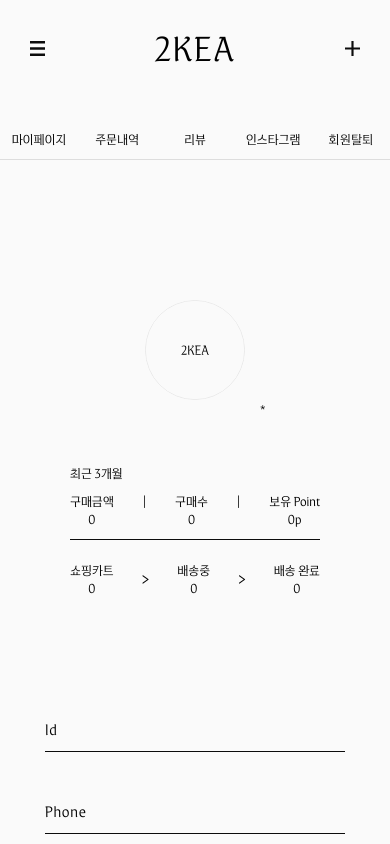
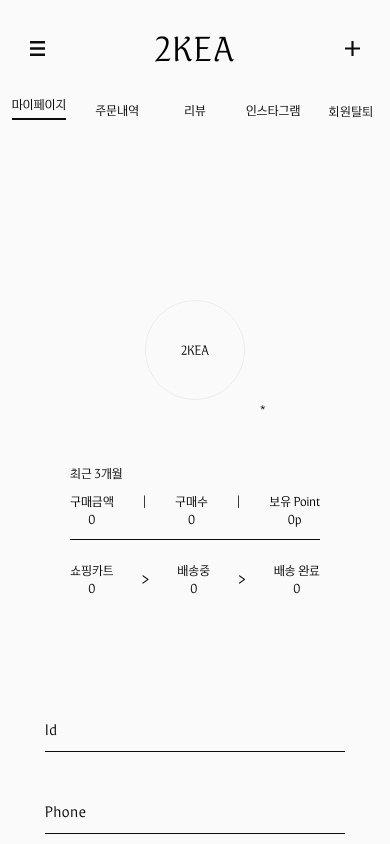
Before and after one commit to dozeoffzz/2KEA-Studio, a React (Vite) app: page /auth/me in a window 390 px wide. Shown: the top 844 px of the page. Built offline with nearby package versions, Linux system fonts and the light colour scheme; no server answers.

Commit message:
fix: 리뷰페이지 반응형 수정
-헤더 투명제거

```diff
--- a/src/components/common/SideMenuBar.jsx
+++ b/src/components/common/SideMenuBar.jsx
@@ -6,14 +6,15 @@ import WithdrawModal from "../modals/WithdrawModal";
 
 const SideMenu = styled.div`
   position: fixed;
-  top: 120px;
+  top: 0px;
   left: 0;
   right: 0;
   display: flex;
   justify-content: space-around;
   width: 100%;
   z-index: 1;
-  border-bottom: 1px solid ${Theme.colors.grayline};
+  background: ${Theme.colors.white};
+  height: 180px;
 
   ${({ theme }) => theme.media.tablet} {
     position: fixed;
@@ -21,11 +22,11 @@ const SideMenu = styled.div`
     font-size: ${Theme.fontsize.tablet.medium};
     flex-direction: row;
     justify-content: space-around;
-    top: 120px;
+    top: 0px;
     right: 0;
     left: 0;
     width: 100%;
-    height: 40px;
+    height: 180px;
   }
 
   ${({ theme }) => theme.media.mobile} {
@@ -35,11 +36,11 @@ const SideMenu = styled.div`
     font-size: ${Theme.fontsize.tablet.medium};
     flex-direction: row;
     justify-content: space-around;
-    top: 120px;
+    top: 0px;
     right: 0;
     left: 0;
     width: 100%;
-    height: 40px;
+    height: 120px;
   }
 `;
 
@@ -48,12 +49,12 @@ const SideMenuMyPage = styled.div`
   display: flex;
   flex: 1;
   justify-content: center;
-  align-items: center;
+  align-items: flex-end;
 
   ${({ theme }) => theme.media.tablet} {
     display: flex;
     justify-content: center;
-    align-items: center;
+    align-items: flex-end;
     border: none;
   }
 
@@ -62,7 +63,7 @@ const SideMenuMyPage = styled.div`
     font-size: ${Theme.fontsize.mobile.mini};
     display: flex;
     justify-content: center;
-    align-items: center;
+    align-items: flex-end;
     border: none;
   }
 `;
@@ -72,12 +73,12 @@ const SideMenuOrder = styled.div`
   display: flex;
   flex: 1;
   justify-content: center;
-  align-items: center;
+  align-items: flex-end;
 
   ${({ theme }) => theme.media.tablet} {
     display: flex;
     justify-content: center;
-    align-items: center;
+    align-items: flex-end;
     border: none;
   }
 
@@ -86,7 +87,7 @@ const SideMenuOrder = styled.div`
     font-size: ${Theme.fontsize.mobile.mini};
     display: flex;
     justify-content: center;
-    align-items: center;
+    align-items: flex-end;
     border: none;
   }
 `;
@@ -95,12 +96,12 @@ const SideMenuReivew = styled.div`
   display: flex;
   flex: 1;
   justify-content: center;
-  align-items: center;
+  align-items: flex-end;
 
   ${({ theme }) => theme.media.tablet} {
     display: flex;
     justify-content: center;
-    align-items: center;
+    align-items: flex-end;
     border: none;
   }
 
@@ -109,7 +110,7 @@ const SideMenuReivew = styled.div`
     font-size: ${Theme.fontsize.mobile.mini};
     display: flex;
     justify-content: center;
-    align-items: center;
+    align-items: flex-end;
     border: none;
   }
 `;
@@ -119,11 +120,12 @@ const SideMenuInsta = styled.a`
   display: flex;
   flex: 1;
   justify-content: center;
-  align-items: center;
+  align-items: flex-end;
 
   ${({ theme }) => theme.media.tablet} {
     border: none;
     justify-content: center;
+    align-items: flex-end;
   }
 
   ${({ theme }) => theme.media.mobile} {
@@ -131,6 +133,7 @@ const SideMenuInsta = styled.a`
     font-size: ${Theme.fontsize.mobile.mini};
     border: none;
     justify-content: center;
+    align-items: flex-end;
   }
 `;
 
@@ -139,7 +142,7 @@ const SideMenuOut = styled.button`
   display: flex;
   flex: 1;
   justify-content: center;
-  align-items: center;
+  align-items: flex-end;
   color: ${Theme.colors.black};
   background: transparent;
   border: none;
@@ -148,7 +151,7 @@ const SideMenuOut = styled.button`
   ${({ theme }) => theme.media.tablet} {
     display: flex;
     justify-content: center;
-    align-items: center;
+    align-items: flex-end;
     border: none;
     color: ${Theme.colors.black};
   }
@@ -158,7 +161,7 @@ const SideMenuOut = styled.button`
     font-size: ${Theme.fontsize.mobile.mini};
     display: flex;
     justify-content: center;
-    align-items: center;
+    align-items: flex-end;
     border: none;
     color: ${Theme.colors.black};
   }
@@ -169,6 +172,11 @@ const NavLinkTo = styled(NavLink)`
   flex: 1;
   justify-content: center;
   align-items: center;
+
+  &.active p {
+    border-bottom: 2px solid ${Theme.colors.black};
+    padding-bottom: 4px;
+  }
 
   ${({ theme }) => theme.media.tablet} {
     display: flex;
@@ -205,7 +213,7 @@ export default function SideMenuBar() {
     <>
       <SideMenu>
         <SideMenuMyPage>
-          <NavLinkTo to={"/auth/me"}>
+          <NavLinkTo to={"/auth/me"} end>
             <p>마이페이지</p>
           </NavLinkTo>
         </SideMenuMyPage>
--- a/src/pages/MyPage.jsx
+++ b/src/pages/MyPage.jsx
@@ -210,8 +210,8 @@ const RecentItem = styled.div`
   ${({ theme }) => theme.media.tablet} {
   }
   ${({ theme }) => theme.media.mobile} {
-    width: 156px;
-    height: 195px;
+    width: 140px;
+    height: 175px;
   }
 `;
 
@@ -241,7 +241,7 @@ const SliderWrapper = styled.div`
     width: 660px;
   }
   ${({ theme }) => theme.media.mobile} {
-    width: 342px;
+    width: 290px;
   }
 `;
 
@@ -249,6 +249,10 @@ const SliderTrack = styled.div`
   display: flex;
   gap: 30px;
   transition: transform 0.5s ease;
+
+  ${({ theme }) => theme.media.mobile} {
+    gap: 10px;
+  }
 `;
 
 export default function MyPage() {
@@ -482,8 +486,7 @@ export default function MyPage() {
   const [currentIndex, setCurrentIndex] = useState(0);
   // 제품이미지 크기 + gap
   // 데스크탑,테블릿,모바일 크기에 따라 얼마나 움직일지
-  const itemWidth =
-    window.innerWidth <= 767 ? 186 : window.innerWidth <= 1024 ? 230 : 230;
+  const itemWidth = window.innerWidth <= 767 ? 150 : window.innerWidth <= 1024 ? 230 : 230;
 
   const visibleCount =
     window.innerWidth <= 767
@@ -530,11 +533,7 @@ export default function MyPage() {
           {isEdit ? (
             // 010 고정 중간, 끝 분리
             <PhoneInputWrap>
-              <PhonePartInput
-                value="010"
-                readOnly
-                style={{ width: "35px", cursor: "default" }}
-              />
+              <PhonePartInput value="010" readOnly style={{ width: "35px", cursor: "default" }} />
               <PhoneFixed>-</PhoneFixed>
               {/* 중간 4자리 - 채우면 끝번호로 자동 이동 */}
               <PhonePartInput
@@ -570,12 +569,7 @@ export default function MyPage() {
         <MobileWrap>
           <p>Name</p>
           {isEdit ? (
-            <Input
-              name="name"
-              value={editData.name}
-              onChange={handleInput}
-              placeholder="한글 2~10글자"
-            />
+            <Input name="name" value={editData.name} onChange={handleInput} placeholder="한글 2~10글자" />
           ) : (
             <p>{userInfo?.name}</p>
           )}
@@ -586,12 +580,7 @@ export default function MyPage() {
         <EmailWrap>
           <p>Email</p>
           {isEdit ? (
-            <Input
-              name="email"
-              value={editData.email}
-              onChange={handleInput}
-              placeholder="이메일 입력"
-            />
+            <Input name="email" value={editData.email} onChange={handleInput} placeholder="이메일 입력" />
           ) : (
             <p>{userInfo?.email}</p>
           )}
@@ -602,12 +591,7 @@ export default function MyPage() {
         <AddressWrap>
           <p>Address</p>
           {isEdit ? (
-            <Input
-              name="address"
-              value={editData.address}
-              onChange={handleInput}
-              placeholder="주소 입력"
-            />
+            <Input name="address" value={editData.address} onChange={handleInput} placeholder="주소 입력" />
           ) : (
             <p>{userInfo?.address}</p>
           )}
@@ -616,9 +600,7 @@ export default function MyPage() {
         {isEdit && msgs.address && <ErrorMsg>{msgs.address}</ErrorMsg>}
       </MyInfo>
 
-      <Button onClick={isEdit ? handleSave : handleEditToggle}>
-        {isEdit ? "완료" : "수정"}
-      </Button>
+      <Button onClick={isEdit ? handleSave : handleEditToggle}>{isEdit ? "완료" : "수정"}</Button>
 
       <RecentItemWrap>
         {recentProducts.length === 0 ? (
@@ -635,24 +617,10 @@ export default function MyPage() {
             <SliderWrapper>
               <SliderTrack style={{ transform: `translateX(${translateX}px)` }}>
                 {recentProducts.map((item, index) => (
-                  <NavLink
-                    to={`/products/${item.category}/${item.id}`}
-                    key={item.id}
-                  >
-                    <RecentItem
-                      onMouseEnter={() => setHoverImg(index)}
-                      onMouseLeave={() => setHoverImg(null)}
-                    >
-                      <RecentItemImg
-                        src={item.img[0]}
-                        alt={item.name}
-                        visible={hoverImg !== index}
-                      />
-                      <RecentItemImg
-                        src={item.img[1]}
-                        alt={item.name}
-                        visible={hoverImg === index}
-                      />
+                  <NavLink to={`/products/${item.category}/${item.id}`} key={item.id}>
+                    <RecentItem onMouseEnter={() => setHoverImg(index)} onMouseLeave={() => setHoverImg(null)}>
+                      <RecentItemImg src={item.img[0]} alt={item.name} visible={hoverImg !== index} />
+                      <RecentItemImg src={item.img[1]} alt={item.name} visible={hoverImg === index} />
                     </RecentItem>
                     <ItemName>{item.name}</ItemName>
                   </NavLink>
--- a/src/pages/ReviewPage.jsx
+++ b/src/pages/ReviewPage.jsx
@@ -322,6 +322,11 @@ const ReviewImg = styled.img`
   object-fit: cover;
   width: 98px;
   height: 115px;
+
+  ${({ theme }) => theme.media.mobile} {
+    width: 70px;
+    height: 82px;
+  }
 `;
 
 // 삭제 버튼
@@ -423,10 +428,20 @@ const CarouselWrap = styled.div`
   display: flex;
   align-items: center;
   gap: 8px;
+
+  ${({ theme }) => theme.media.mobile} {
+    justify-content: center;
+    align-items: center;
+  }
 `;
 
 const ReviewContent = styled.p`
+  margin-bottom: 10px;
   font-size: ${Theme.fontsize.desktop.mini};
+
+  ${({ theme }) => theme.media.mobile} {
+    margin-bottom: 20px;
+  }
 `;
 
 const ArrowBtn = styled.button`
```
